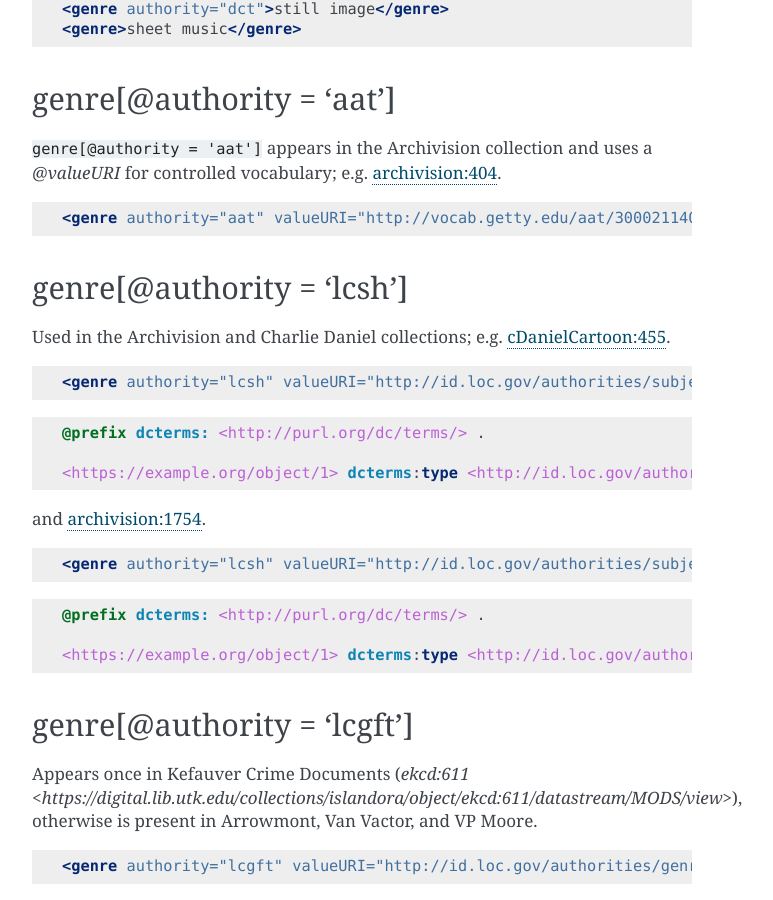
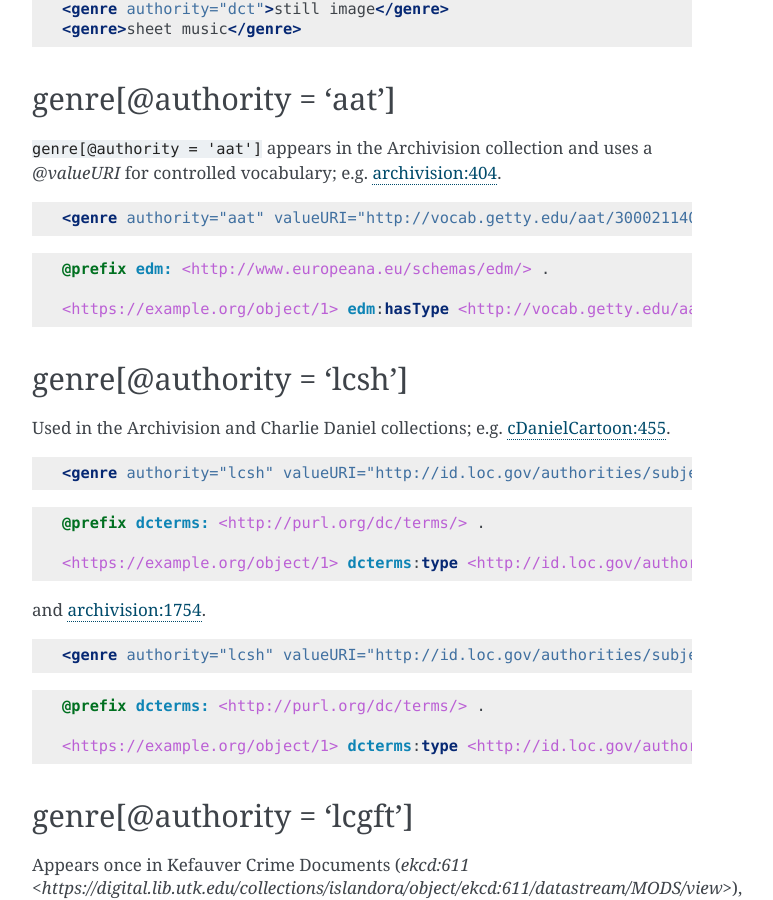
Before and after one commit to UTKcataloging/mods_to_rdf, a Sphinx documentation site: the page built from docs/source/top_level_elements/genre.rst, in a window 1280 px wide and 900 px high, scrolled down 616 px. Shown: the whole window, without its empty margins (388-1161 px from the left). Built offline with Sphinx 7.4.7, drawn with Linux system fonts in a browser that asks for light colours; formulas are drawn with MathJax 3.

Commit message:
Switch predicate to edm:hasType

```diff
--- a/docs/source/top_level_elements/genre.rst
+++ b/docs/source/top_level_elements/genre.rst
@@ -32,6 +32,12 @@ genre[@authority = 'aat']
 .. code-block:: xml
 
     <genre authority="aat" valueURI="http://vocab.getty.edu/aat/300021140">Renaissance</genre>
+
+.. code-block:: turtle
+
+    @prefix edm: <http://www.europeana.eu/schemas/edm/> .
+
+    <https://example.org/object/1> edm:hasType <http://vocab.getty.edu/aat/300021140> .
 
 genre[@authority = 'lcsh']
 --------------------------
```
